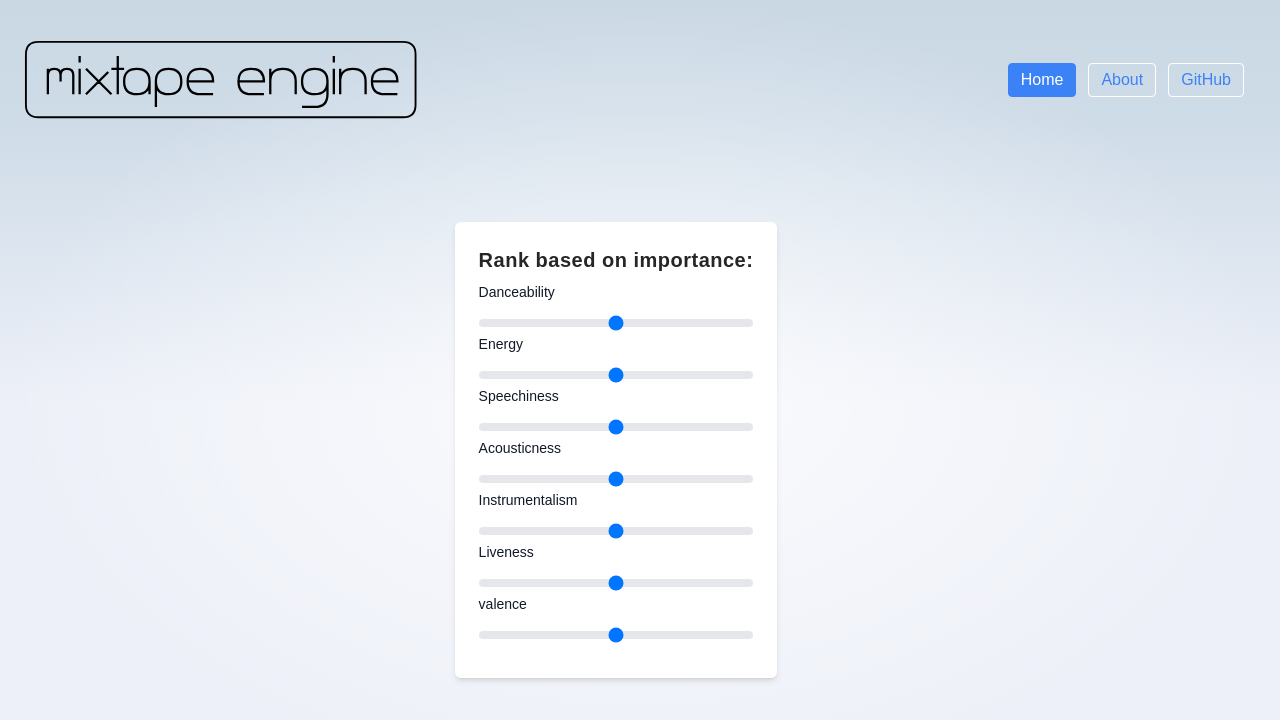
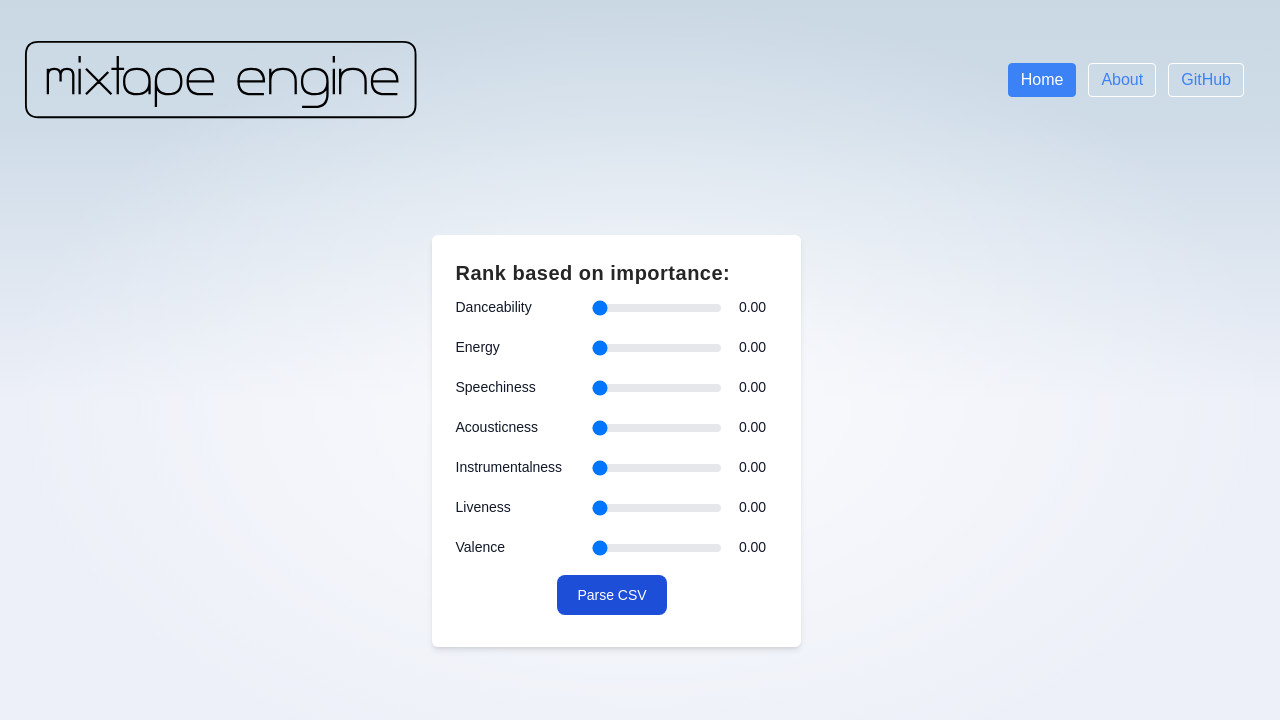
Before and after one commit to joemackle/MixtapeEngine, a SvelteKit app: page / in a window 1280 px wide. Shown: the top 720 px of the page. Built offline with nearby package versions, Linux system fonts and the light colour scheme.

Commit message:
added parsing UI

```diff
--- a/src/routes/ParseButton.svelte
+++ b/src/routes/ParseButton.svelte
@@ -1,11 +1,12 @@
 <script>
   import {parseCsv} from './parseCsv.js';
-  export let weights = [];
+  export let weights;
+  export let result;
 
   async function handleParse() {
     const url = "/dataset.csv";
-    const parsedData = await parseCsv(url, weights);
-    console.log(parsedData);
+    result = await parseCsv(url, weights);
+    console.log(result);
   }
 </script>
 
--- a/src/routes/ParseWrapper.svelte
+++ /dev/null
@@ -1,19 +0,0 @@
-<script>
-  import WeightsTable from './WeightsTable.svelte';
-  import ParseButton from './ParseButton.svelte';
-
-  let weights = {
-    danceability: 0,
-    energy: 0,
-    speechiness: 0,
-    acousticness: 0,
-    instrumentalness: 0,
-    liveness: 0,
-    valence: 0
-  }
-</script>
-
-<div class="block max-w-sm p-6 bg-white border border-gray-200 rounded-lg shadow dark:bg-gray-800 dark:border-gray-700">
-  <WeightsTable bind:weights />
-  <ParseButton {weights} />
-</div>
--- a/src/routes/Rank.svelte
+++ b/src/routes/Rank.svelte
@@ -1,5 +1,24 @@
 <script>
+  import { parseCsv } from './parseCsv.js';
+  import WeightSliders from './WeightSliders.svelte';
+  import ParseButton from './ParseButton.svelte';
 
+  let weights = {
+    danceability: 0,
+    energy: 0,
+    speechiness: 0,
+    acousticness: 0,
+    instrumentalness: 0,
+    liveness: 0,
+    valence: 0
+  }
+
+  let result = {
+    data: [],
+    duration: ""
+  }
+
+  export let parsedData = result.data;
 </script>
 
 <!-- Card -->
@@ -13,30 +32,20 @@
 			Rank based on importance:
 		</h5>
 
-		<!-- Text -->
-		<p class="mb-2 text-base text-neutral-500 dark:text-neutral-300">
+    <div class="text-base text-neutral-500 dark:text-neutral-300">
+
 			<!-- Danceability, Energy, Speechiness, Acousticness, Instrumentalness, Liveness, Valence-->
-			<label for="danceability" class="block mb-2 text-sm font-medium text-gray-900 dark:text-white">Danceability</label>
-			<input id="danceability" type="range" value="50" class="w-full h-2 bg-gray-200 rounded-lg appearance-none cursor-pointer dark:bg-gray-700">
+      <WeightSliders bind:weights />
 
-			<label for="energy" class="block mb-2 text-sm font-medium text-gray-900 dark:text-white">Energy</label>
-			<input id="energy" type="range" value="50" class="w-full h-2 bg-gray-200 rounded-lg appearance-none cursor-pointer dark:bg-gray-700">
+      <div class="flex flex-col items-center justify-items-center mt-4">
+        <ParseButton {weights} bind:result />
+        {#if result.duration}
+          <div class="mt-2 text-sm font-medium text-gray-900 dark:text-white">Parsing took {result.duration}</div>
+        {/if}
 
-			<label for="speechiness" class="block mb-2 text-sm font-medium text-gray-900 dark:text-white">Speechiness</label>
-			<input id="speechiness" type="range" value="50" class="w-full h-2 bg-gray-200 rounded-lg appearance-none cursor-pointer dark:bg-gray-700">
+      </div>
 
-			<label for="acousticness" class="block mb-2 text-sm font-medium text-gray-900 dark:text-white">Acousticness</label>
-			<input id="acousticness" type="range" value="50" class="w-full h-2 bg-gray-200 rounded-lg appearance-none cursor-pointer dark:bg-gray-700">
-
-			<label for="instrumentalism" class="block mb-2 text-sm font-medium text-gray-900 dark:text-white">Instrumentalism</label>
-			<input id="instrumentalism" type="range" value="50" class="w-full h-2 bg-gray-200 rounded-lg appearance-none cursor-pointer dark:bg-gray-700">
-
-			<label for="liveness" class="block mb-2 text-sm font-medium text-gray-900 dark:text-white">Liveness</label>
-			<input id="liveness" type="range" value="50" class="w-full h-2 bg-gray-200 rounded-lg appearance-none cursor-pointer dark:bg-gray-700">
-
-			<label for="valence" class="block mb-2 text-sm font-medium text-gray-900 dark:text-white">valence</label>
-			<input id="valence" type="range" value="50" class="w-full h-2 bg-gray-200 rounded-lg appearance-none cursor-pointer dark:bg-gray-700">
-		</p>
+    </div>
 
 	</div>
 
--- /dev/null
+++ b/src/routes/WeightSliders.svelte
@@ -0,0 +1,25 @@
+<script>
+  export let weights;
+
+  const capitalizeFirstLetter = (string) => string.charAt(0).toUpperCase() + string.slice(1);
+</script>
+
+<form>
+  {#each Object.entries(weights) as [key, value]}
+    <div class="mb-4 flex items-center">
+      <!-- Key Name Column -->
+      <label for="{key}" class="block text-sm font-medium text-gray-900 dark:text-white w-32">
+        {capitalizeFirstLetter(key)}
+      </label>
+
+      <!-- Slider Column -->
+      <div class="flex-grow mx-2">
+        <input type="range" id="{key}" name="{key}" min="0" max="1" step="0.01" bind:value={weights[key]}
+               class="w-full h-2 bg-gray-200 rounded-lg appearance-none cursor-pointer dark:bg-gray-700">
+      </div>
+
+      <!-- Value Column -->
+      <output for="{key}" class="text-sm font-medium text-gray-900 dark:text-white w-12 text-center">{value.toFixed(2)}</output>
+    </div>
+  {/each}
+</form>
--- a/src/routes/WeightsTable.svelte
+++ /dev/null
@@ -1,24 +0,0 @@
-<script>
-  export let weights = {
-    danceability: 1,
-    energy: 1,
-    speechiness: 1,
-    acousticness: 1,
-    instrumentalness: 1,
-    liveness: 1,
-    valence: 1
-  };
-</script>
-
-<table>
-  {#each Object.keys(weights) as key (key)}
-    <tr>
-      <td class="block mb-2 text-sm font-medium text-gray-900 dark:text-white">{key}</td>
-      <td>
-        <input type="range" min="0" max="1" step="0.01" class="w-full h-2 bg-gray-200 rounded-lg appearance-none cursor-pointer dark:bg-gray-700"
-          bind:value={weights[key]} />
-      </td>
-      <td class="block mb-2 text-sm font-medium text-gray-900 dark:text-white">{weights[key].toFixed(2)}</td>
-    </tr>
-  {/each}
-</table>
```
